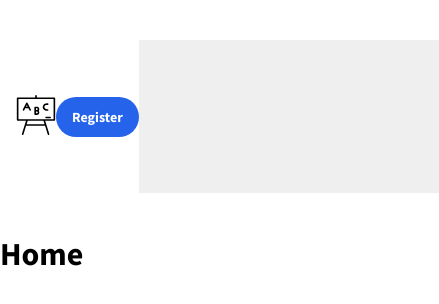
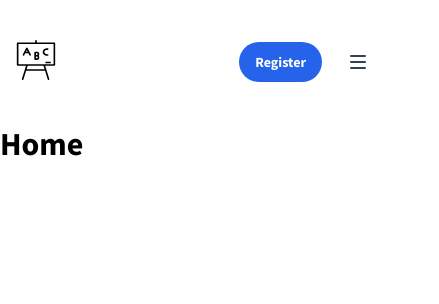
Before and after one commit to rom2048/RSLang, a React (Create React App) app: page / in a window 390 px wide. Shown: the top 304 px of the page, 439 px wide, since content can reach past the window. Built offline with nearby package versions, Linux system fonts and the light colour scheme.

Commit message:
feat: implement mobile menu & styles

```diff
--- a/src/index.css
+++ b/src/index.css
@@ -56,3 +56,56 @@ ul {
 a {
   text-decoration: none;
 }
+
+button,
+input,
+optgroup,
+select,
+textarea {
+  font-family: inherit;
+  font-size: 100%;
+  font-weight: inherit;
+  line-height: inherit;
+  color: inherit;
+}
+
+[role='button'],
+button {
+  cursor: pointer;
+}
+
+button,
+select {
+  text-transform: none;
+}
+
+[type='button'],
+[type='reset'],
+[type='submit'],
+button {
+  -webkit-appearance: button;
+  background-color: transparent;
+  background-image: none;
+}
+
+img,
+video {
+  max-width: 100%;
+  height: auto;
+}
+
+[hidden] {
+  display: none;
+}
+
+:disabled {
+  cursor: default;
+}
+
+[type='checkbox']:checked:focus,
+[type='checkbox']:checked:hover,
+[type='radio']:checked:focus,
+[type='radio']:checked:hover {
+  border-color: transparent;
+  background-color: currentColor;
+}
--- a/src/routes/Navigation/Navigation.module.css
+++ b/src/routes/Navigation/Navigation.module.css
@@ -75,6 +75,69 @@
   margin-right: var(---spacing-xs);
 }
 
+.mobileMenuBtn {
+  position: relative;
+  z-index: 10;
+  display: flex;
+  width: var(--spacing-xl);
+  height: var(--spacing-xl);
+  justify-content: center;
+  align-items: center;
+}
+
+.menuSvg {
+  width: 0.875rem;
+  height: 0.875rem;
+  overflow: visible;
+  stroke: #334155;
+}
+
+.transition {
+  transition: 0.15s;
+  transition-timing-function: cubic-bezier(0.4, 0, 0.2, 1);
+  transform-origin: center;
+}
+
+.pathHide {
+  opacity: 0;
+  transform: scale(0.9);
+}
+
+.modalBg {
+  position: fixed;
+  inset: 0 0 0 0;
+  background-color: rgba(203, 213, 225, 0.5);
+  opacity: 1;
+}
+
+.mobileMenuLinks {
+  position: absolute;
+  top: 100%;
+  left: 0;
+  right: 0;
+  margin-top: var(--spacing-m);
+  display: flex;
+  flex-direction: column;
+  transform-origin: top;
+  transform: scale(1);
+  border-radius: var(--spacing-m);
+  background-color: #fff;
+  padding: var(--spacing-m);
+
+  font-size: 1.125rem;
+  line-height: var(--spacing-xl);
+  letter-spacing: -0.025em;
+  color: rgb(15 23 42 / 1);
+  opacity: 1;
+  box-shadow: 0 20px 25px -5px rgba(0, 0, 0, 0.1), 0 8px 10px -6px rgba(0, 0, 0, 0.1);
+}
+
+.mobileLink {
+  padding: var(--spacing-s);
+  width: 100%;
+  display: block;
+}
+
 @media screen and (min-width: 640px) {
   .headerContainer {
     padding: 0 var(--spacing-l);
--- a/src/routes/Navigation/Navigation.tsx
+++ b/src/routes/Navigation/Navigation.tsx
@@ -44,57 +44,69 @@ const Navigation = () => {
               <Link to='register' className={styles.pillLink}>
                 <span>Register</span>
               </Link>
-            </div>
               <div className={styles.mobileMenu}>
-              <button>
+                <div>
+                  <button className={styles.mobileMenuBtn}>
                     <svg
                       aria-hidden='true'
                       fill='none'
                       strokeWidth='2'
                       strokeLinecap='round'
                       onClick={() => dispatch(toogleMenu())}
+                      className={styles.menuSvg}
                     >
-                  {!isMenuOpen && <path d='M0 1H14M0 7H14M0 13H14'></path>}
+                      {!isMenuOpen ? (
+                        <>
+                          <path d='M0 1H14M0 7H14M0 13H14' className={styles.transition}></path>
                           <path
                             d='M2 2L12 12M12 2L2 12'
-                    className='origin-center transition scale-90 opacity-0'
+                            className={styles.transition + ' ' + styles.pathHide}
                           ></path>
-                  {isMenuOpen && <path d='M2 2L12 12M12 2L2 12'></path>}
+                        </>
+                      ) : (
+                        <>
+                          <path
+                            d='M0 1H14M0 7H14M0 13H14'
+                            className={styles.transition + ' ' + styles.pathHide}
+                          ></path>
+                          <path d='M2 2L12 12M12 2L2 12' className={styles.transition}></path>
+                        </>
+                      )}
                     </svg>
                   </button>
+                </div>
                 {isMenuOpen && (
                   <div>
-                  <div aria-hidden='true'></div>
-                  <div>
-                    <a className='block w-full p-2' data-headlessui-state='open' href='/#features'>
-                      Features
-                    </a>
-                    <a className='block w-full p-2' data-headlessui-state='open' href='/#faq'>
-                      Frequently asked questions
-                    </a>
-                    <a
-                      className='block w-full p-2'
-                      data-headlessui-state='open'
-                      href='/userregister'
-                    >
-                      Get started
-                    </a>
+                    <div aria-hidden='true' className={styles.modalBg}></div>
+                    <ul className={styles.mobileMenuLinks}>
+                      <li>
+                        <Link className={styles.mobileLink} to={'/'}>
+                          Home
+                        </Link>
+                      </li>
+                      <li>
+                        <Link className={styles.mobileLink} to={'/about'}>
+                          About
+                        </Link>
+                      </li>
+                      <li>
+                        <Link className={styles.mobileLink} to={'/something'}>
+                          Something
+                        </Link>
+                      </li>
                       <hr className='m-2 border-slate-300/40' />
-                    <a className='block w-full p-2' data-headlessui-state='open' href='/login'>
+                      <li>
+                        <Link className={styles.mobileLink} to='/login'>
                           Sign in
-                    </a>
-                  </div>
+                        </Link>
+                      </li>
+                    </ul>
                   </div>
                 )}
               </div>
+            </div>
           </nav>
         </div>
-
-        {/* <nav>
-          <ul>
-
-          </ul>
-        </nav> */}
       </header>
       <Outlet />
     </React.Fragment>
```
Lines whose indentation alone changed are shown as unchanged.
